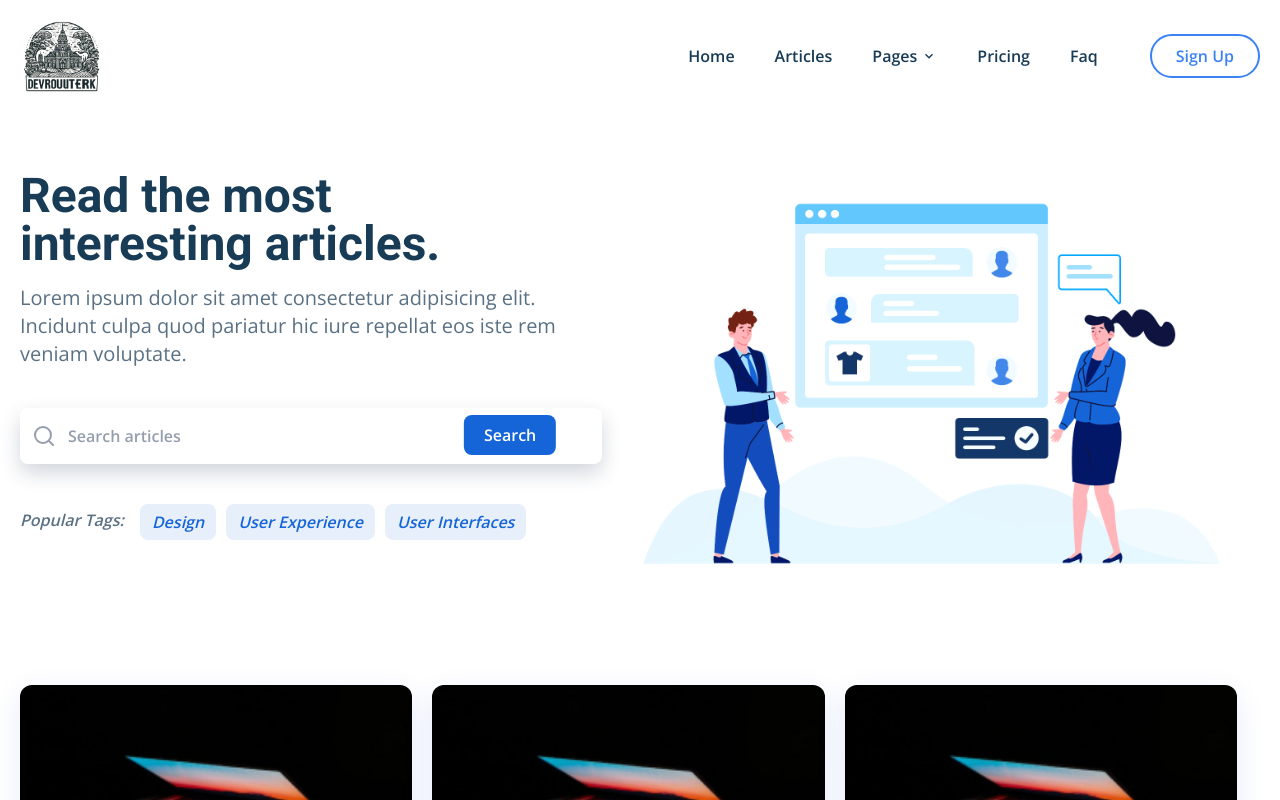
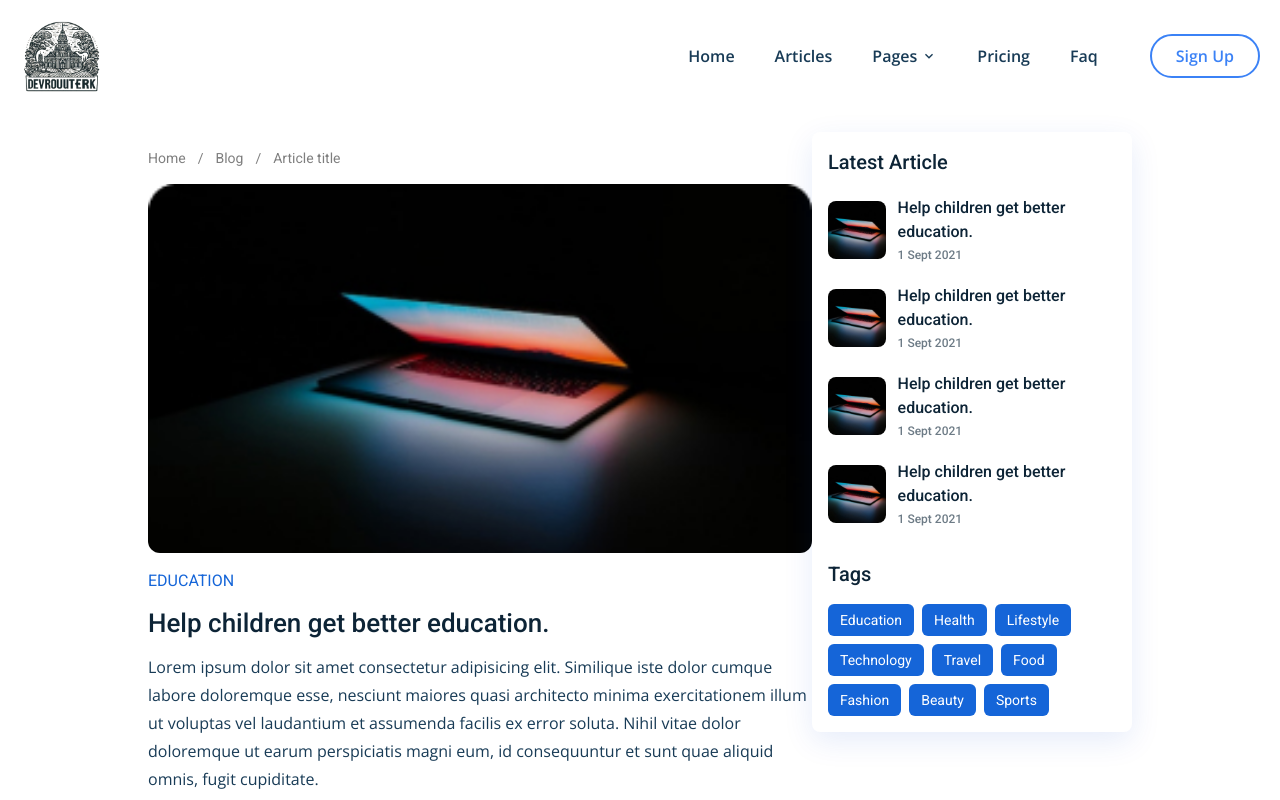
Before and after one commit to kushwahramkumar2003/DevRouteRK, a React (Create React App) app: page /blog/1 in a window 1280 px wide. Shown: the top 800 px of the page. Built offline with nearby package versions, Linux system fonts and the light colour scheme.

Commit message:
Add react-router-dom and update routes and also create blog page

```diff
--- a/package.json
+++ b/package.json
@@ -9,6 +9,7 @@
     "react": "^18.2.0",
     "react-dom": "^18.2.0",
     "react-icons": "^4.12.0",
+    "react-router-dom": "^6.20.0",
     "react-scripts": "5.0.1",
     "web-vitals": "^2.1.4"
   },
--- a/src/App.js
+++ b/src/App.js
@@ -1,10 +1,16 @@
+import { Routes, Route } from "react-router-dom";
+
 import "./App.css";
 import HomePage from "./pages/home/HomePage.jsx";
+import ArticleDetailPage from "./pages/articleDetail/ArticleDetailPage.tsx";
 
 function App() {
   return (
     <div className="App font-opensans">
-      <HomePage />
+      <Routes>
+        <Route index path="/" element={<HomePage />} />
+        <Route path="/blog/:id" element={<ArticleDetailPage />} />
+      </Routes>
     </div>
   );
 }
--- /dev/null
+++ b/src/components/BreadCrumbs.tsx
@@ -0,0 +1,19 @@
+import React from "react";
+import { Link } from "react-router-dom";
+
+const BreadCrumbs = ({ data }) => {
+  return (
+    <div className="flex items-center py-4 overflow-x-auto whitespace-nowrap">
+      {data.map((item, index) => {
+        return (
+          <div className="text-xs text-black opacity-50 md:text-sm font-roboto">
+            <Link to={item.link}>{item.name}</Link>
+            {index < data.length - 1 && <span className="px-3">/</span>}
+          </div>
+        );
+      })}
+    </div>
+  );
+};
+
+export default BreadCrumbs;
--- a/src/index.js
+++ b/src/index.js
@@ -1,11 +1,13 @@
 import React from "react";
 import ReactDOM from "react-dom/client";
+import { BrowserRouter } from "react-router-dom";
+
 import "./index.css";
 import App from "./App";
 
 const root = ReactDOM.createRoot(document.getElementById("root"));
 root.render(
-  <React.StrictMode>
+  <BrowserRouter>
     <App />
-  </React.StrictMode>
+  </BrowserRouter>
 );
--- /dev/null
+++ b/src/pages/articleDetail/ArticleDetailPage.tsx
@@ -0,0 +1,106 @@
+import React from "react";
+import MainLayout from "../../components/MainLayout.jsx";
+import BreadCrumbs from "../../components/BreadCrumbs.tsx";
+import images from "../../constants/images.js";
+import { Link } from "react-router-dom";
+import SuggestedPosts from "./container/SuggestedPosts.tsx";
+
+const breadCrumbsData = [
+  {
+    name: "Home",
+    link: "/",
+  },
+  {
+    name: "Blog",
+    link: "/blog",
+  },
+  {
+    name: "Article title",
+    link: "/blog/1",
+  },
+];
+
+const postsData = [
+  {
+    _id: 1,
+    image: images.Post1Image,
+    title: "Help children get better education.",
+    createdAt: "2021-09-01T00:00:00.000Z",
+  },
+  {
+    _id: 2,
+    image: images.Post1Image,
+    title: "Help children get better education.",
+    createdAt: "2021-09-01T00:00:00.000Z",
+  },
+  {
+    _id: 3,
+    image: images.Post1Image,
+    title: "Help children get better education.",
+    createdAt: "2021-09-01T00:00:00.000Z",
+  },
+  {
+    _id: 4,
+    image: images.Post1Image,
+    title: "Help children get better education.",
+    createdAt: "2021-09-01T00:00:00.000Z",
+  },
+];
+
+const tagsData = [
+  "Education",
+  "Health",
+  "Lifestyle",
+  "Technology",
+  "Travel",
+  "Food",
+  "Fashion",
+  "Beauty",
+  "Sports",
+];
+
+const ArticleDetailPage = () => {
+  return (
+    <MainLayout>
+      <section className="container flex flex-col max-w-5xl px-5 py-5 mx-auto lg:flex-row lg:items-start">
+        <article className="flex-1">
+          {" "}
+          <BreadCrumbs data={breadCrumbsData} />{" "}
+          <img
+            src={images.Post1Image}
+            alt="Post1Image"
+            className="w-full rounded-xl"
+          />
+          <Link
+            to="/blog?category=selectedCategory"
+            className="inline-block mt-4 text-sm text-primary font-roboto md:text-base"
+          >
+            EDUCATION
+          </Link>
+          <h1 className="mt-4 text-xl font-medium font-roboto text-Dark-hard md:text-[26px] ">
+            Help children get better education.
+          </h1>
+          <div className="mt-4 text-Dark-soft">
+            <p className="leading-7">
+              Lorem ipsum dolor sit amet consectetur adipisicing elit. Similique
+              iste dolor cumque labore doloremque esse, nesciunt maiores quasi
+              architecto minima exercitationem illum ut voluptas vel laudantium
+              et assumenda facilis ex error soluta. Nihil vitae dolor doloremque
+              ut earum perspiciatis magni eum, id consequuntur et sunt quae
+              aliquid omnis, fugit cupiditate.
+            </p>
+          </div>
+        </article>
+        <SuggestedPosts
+          header={"Latest Article"}
+          posts={postsData}
+          // className="mt-8 lg:mt-0 lg:max-w-xs"
+          tags={tagsData}
+          classname={"mt-8 lg:mt-0 lg:max-w-xs"}
+        />
+      </section>
+    </MainLayout>
+  );
+};
+
+export default ArticleDetailPage;
--- /dev/null
+++ b/src/pages/articleDetail/container/SuggestedPosts.tsx
@@ -0,0 +1,59 @@
+import React from "react";
+import { Link } from "react-router-dom";
+
+const SuggestedPosts = ({ classname, header, posts, tags }) => {
+  return (
+    <div
+      className={`w-full shadow-[rgba(7,_65,_210,_0.1)_0px_9px_30px] rounded-lg p-4 ${classname}`}
+    >
+      <h2 className="font-medium font-roboto text-Dark-hard md:text-xl">
+        {header}
+      </h2>
+      <div className="grid mt-5 gap-y-5 md:grid-cols-2 md:gap-x-5 lg:grid-cols-1 lg:text-lg">
+        {posts.map((item, index) => {
+          return (
+            <div
+              key={item._id}
+              className="flex items-center space-x-3 flex-nowrap "
+            >
+              <img
+                src={item.image}
+                alt="laptop"
+                className="object-cover w-1/5 rounded-lg aspect-square"
+              />
+              <div className="text-sm font-medium font-roboto text-Dark-hard">
+                <h3 className="text-sm font-medium md:text-base font-roboto text-Dark-hard">
+                  {item.title}
+                </h3>
+                <span className="text-xs opacity-60">
+                  {new Date(item.createdAt).toLocaleDateString("en-IN", {
+                    day: "numeric",
+                    month: "short",
+                    year: "numeric",
+                  })}
+                </span>
+              </div>
+            </div>
+          );
+        })}
+      </div>
+      <h2 className="mt-8 font-medium font-roboto text-Dark-hard md:text-xl">
+        Tags
+      </h2>
+      <div className="flex flex-wrap mt-4 gap-x-2 gap-y-2">
+        {tags.map((item) => {
+          return (
+            <Link
+              to={"/"}
+              className="inline-block px-3 rounded-md py-1.5 bg-primary font-roboto text-xs text-white md:text-sm"
+            >
+              {item}
+            </Link>
+          );
+        })}
+      </div>
+    </div>
+  );
+};
+
+export default SuggestedPosts;
```
Also changed, not shown: 1 other file (tests, documents, lock files or other folders).
